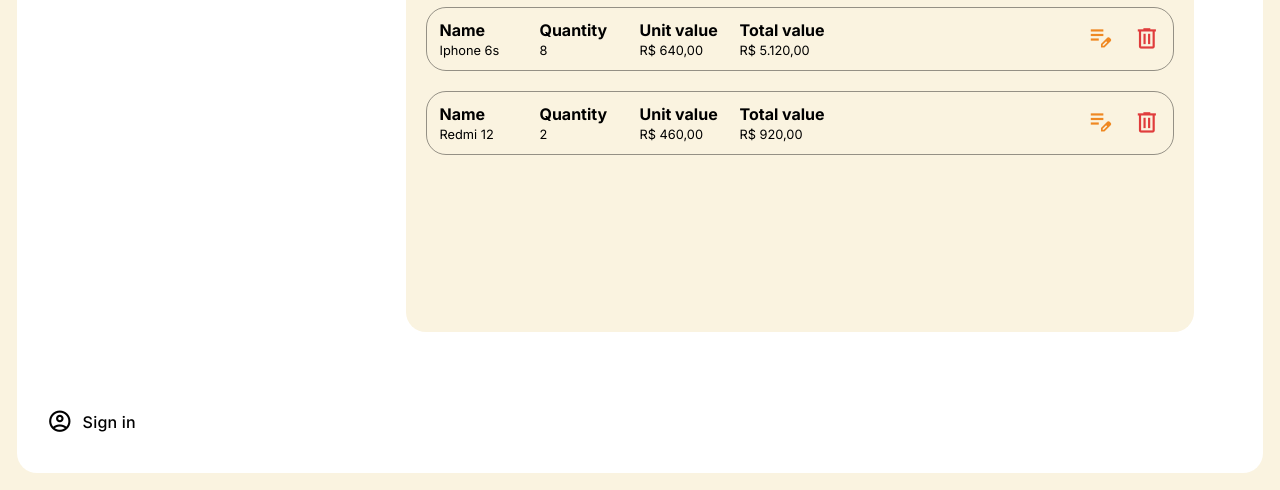
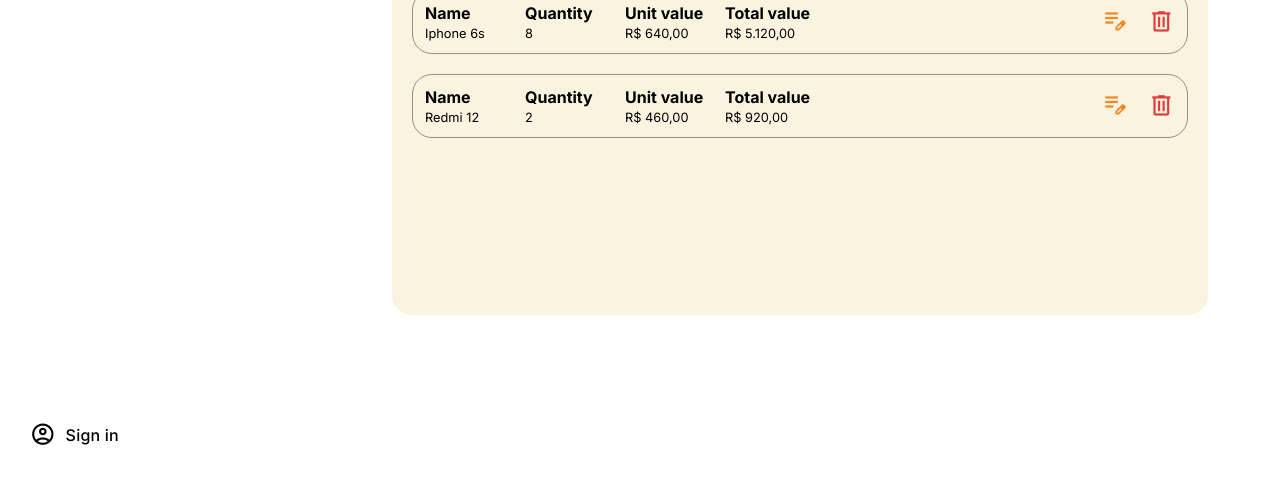
Before and after one commit to carlossalustiano/stock-control-panel, a plain HTML site: page index.html in a window 1280 px wide. Shown: the part 310-800 px from the top of the page. Drawn offline with nearby package versions, Linux system fonts and the light colour scheme.

Commit message:
Updates interface

```diff
--- a/src/css/style.css
+++ b/src/css/style.css
@@ -27,7 +27,6 @@
 
 main {
   height: 100%;
-  padding: 17px;
   background-color: #faf3e0;
   display: flex;
   flex-direction: row;
@@ -37,8 +36,6 @@
   width: 320px;
   height: 100%;
   padding: 10px;
-  border-top-left-radius: 20px;
-  border-bottom-left-radius: 20px;
   background-color: #fff;
   display: flex;
   flex-direction: column;
@@ -146,8 +143,6 @@
 #container-main {
   width: calc(100% - 320px);
   height: 100%;
-  border-bottom-right-radius: 20px;
-  border-top-right-radius: 20px;
   background-color: #fff;
   display: flex;
   flex-direction: column;
```
